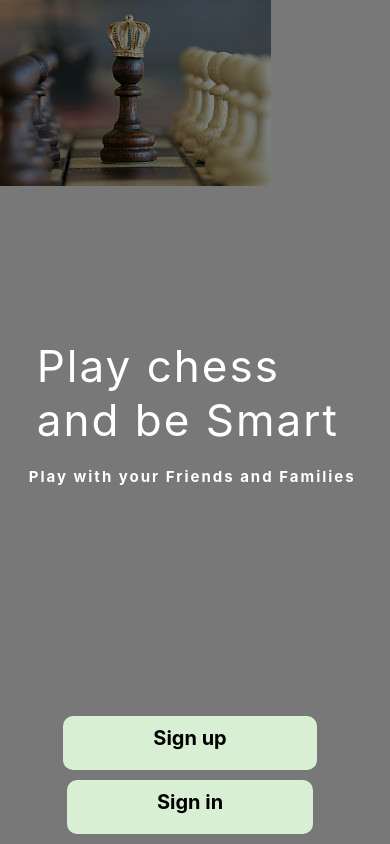
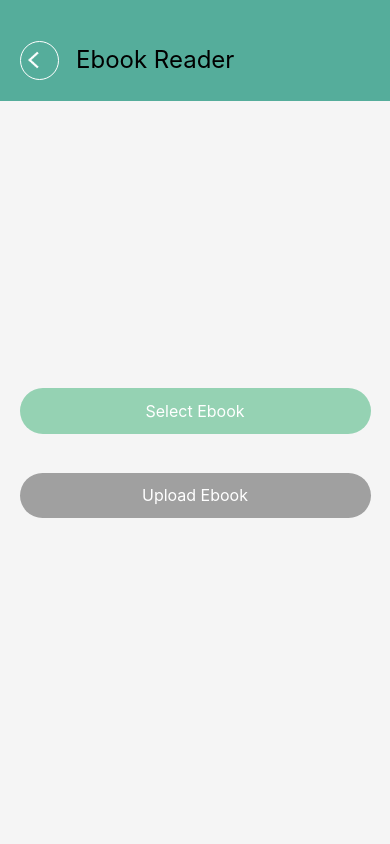
Before and after one commit to mnnlr/Chess_Vision_App_Client, a React Native app: screen /EbookReader in a window 390 px wide. Built offline with nearby package versions, Linux system fonts and the light colour scheme.

Commit message:
EbookReaderScreen

```diff
--- a/App.js
+++ b/App.js
@@ -20,6 +20,8 @@ import ContactusScreen from './screens/ContactusScreen';
 import PrivacyPolicyScreen from './screens/PrivacyPolicyScreen';
 import {enableScreens} from 'react-native-screens'
 import ChessGame from './screens/ChessGame';
+import EbookUploadScreen from './screens/EbookUploadScreen';
+import ImagePickerScreen from './screens/ImagePickerScreen';
 
 enableScreens()
 
@@ -48,6 +50,8 @@ function AppNavigator() {
           <Stack.Screen name='Piece' component={Piece} />
           <Stack.Screen name='Contact' component={ContactusScreen} options={{ headerShown: false }} />
           <Stack.Screen name='PrivacyPolicy' component={PrivacyPolicyScreen} options={{ headerShown: false }} />
+          <Stack.Screen name='EbookReader' component={EbookUploadScreen} options={{ headerShown: false }} />
+          <Stack.Screen name='UploadScreen' component={ImagePickerScreen} options={{ headerShown: false }} />
 
         </Stack.Navigator>
         <StatusBar style={isDarkTheme ? 'light' : 'dark'} />
--- a/app.json
+++ b/app.json
@@ -6,6 +6,14 @@
     "orientation": "default",
     "icon": "./assets/icon.png",
     "userInterfaceStyle": "light",
+    "plugins": [
+      [
+        "expo-document-picker",
+        {
+          "iCloudContainerEnvironment": "Production"
+        }
+      ]
+    ],
     "fonts": [
       {
         "Holtwood One SC": "./assets/fonts/HoltwoodOneSC-Regular.ttf"
--- /dev/null
+++ b/screens/EbookUploadScreen.js
@@ -0,0 +1,141 @@
+import React, { useState } from 'react';
+import { StyleSheet, Text, View, Alert, Platform, Pressable, Image, Dimensions } from 'react-native';
+import * as DocumentPicker from 'expo-document-picker';
+import { useNavigation } from '@react-navigation/native';
+import { useSelector } from 'react-redux';
+const { width, height } = Dimensions.get('window');
+
+const EbookUploadScreen = () => {
+    const [selectedEbook, setSelectedEbook] = useState(null);
+    const navigation = useNavigation();
+    const isDarkTheme = useSelector((state) => state.theme.isDarkTheme);
+
+    const pickDocument = async () => {
+        try {
+            const result = await DocumentPicker.getDocumentAsync({
+                type: Platform.OS === 'ios'
+                    ? ['com.adobe.pdf', 'org.idpf.epub']
+                    : ['application/epub+zip', 'application/pdf'],
+                copyToCacheDirectory: true,
+            });
+
+            if (result.assets && result.assets.length > 0) {
+                const file = result.assets[0];
+                setSelectedEbook(file);
+                Alert.alert('Success', `Ebook selected: ${file.name}`);
+            } else {
+                console.log('Document picking cancelled or failed');
+                Alert.alert('Info', 'No document was selected');
+            }
+        } catch (err) {
+            console.error('Error picking document:', err);
+            Alert.alert('Error', 'Failed to pick ebook. Please try again.');
+        }
+    };
+
+    const uploadEbook = () => {
+        if (selectedEbook) {
+            console.log('Uploading ebook:', selectedEbook.name);
+            Alert.alert('Upload', 'Ebook upload started (simulated)');
+        } else {
+            Alert.alert('Error', 'Please select an ebook first');
+        }
+    };
+
+    return (
+        <View style={[styles.container, { backgroundColor: isDarkTheme ? '#000' : '#F5F5F5' }]}>
+            <View style={[styles.firstContainer, { backgroundColor: isDarkTheme ? '#333' : '#55AD9B' }]}>
+                <View style={styles.arrowContainer}>
+                    <Pressable onPress={() => navigation.goBack()} style={styles.circle}>
+                        <Image source={require('../assets/Arrowback.png')} style={styles.arrowIcon} />
+                    </Pressable>
+                    <Text style={[styles.settingsText, { color: isDarkTheme ? '#fff' : '#000' }]}>Ebook Reader</Text>
+                </View>
+            </View>
+            <View style={styles.secondContainer}>
+            <Pressable style={styles.button} onPress={pickDocument}>
+                <Text style={styles.buttonText}>Select Ebook</Text>
+            </Pressable>
+            {selectedEbook && (
+                <Text style={styles.fileInfo}>Selected: {selectedEbook.name}</Text>
+            )}
+            <Pressable
+                style={[styles.button, !selectedEbook && styles.disabledButton]}
+                onPress={uploadEbook}
+                disabled={!selectedEbook}
+            >
+                <Text style={styles.buttonText}>Upload Ebook</Text>
+            </Pressable>
+            </View>
+        </View>
+    );
+};
+
+export default EbookUploadScreen;
+
+const styles = StyleSheet.create({
+    container: {
+        flex: 1,
+    },
+    title: {
+        fontSize: 24,
+        fontWeight: 'bold',
+        marginBottom: 20,
+    },
+    button: {
+        width: '90%',
+        paddingVertical: height * 0.015,
+        borderRadius: 40,
+        alignItems: 'center',
+        marginBottom: '10%',
+        backgroundColor: "#95D2B3"
+    },
+    disabledButton: {
+        backgroundColor: '#A0A0A0',
+    },
+    buttonText: {
+        color: 'white',
+        fontSize: 16,
+        textAlign: 'center',
+    },
+    fileInfo: {
+        marginTop: 10,
+        fontSize: 16,
+    },
+    firstContainer: {
+        width: '100%',
+        height: height * 0.12,
+        justifyContent: 'center',
+    },
+    secondContainer: {
+        flex: 1,
+        justifyContent:'center',
+        alignItems:'center'
+    },
+    arrowContainer: {
+        flexDirection: 'row',
+        alignItems: 'center',
+        paddingHorizontal: '5%',
+        marginTop: '5%',
+    },
+    circle: {
+        width: width * 0.1,
+        height: width * 0.1,
+        borderRadius: (width * 0.1) / 2,
+        marginRight: '5%',
+        justifyContent: 'center',
+        alignItems: 'center',
+        borderWidth: 1,
+        borderColor: '#fff'
+    },
+    arrowIcon: {
+        width: '60%',
+        height: '60%',
+        resizeMode: 'contain',
+    },
+    settingsText: {
+        fontSize: 24,
+        fontWeight: '400',
+        lineHeight: 32,
+    },
+});
--- a/screens/Home.js
+++ b/screens/Home.js
@@ -1,4 +1,4 @@
-import { StyleSheet, Text, View, Image, Dimensions, Pressable, ImageBackground, Modal, Alert } from 'react-native'
+import { StyleSheet, Text, View, Image, Dimensions, Pressable, ImageBackground, Modal, Alert, Linking } from 'react-native'
 import React, { useEffect, useState } from 'react'
 import { useFocusEffect, useNavigation, useRoute } from '@react-navigation/native';
 import { useSelector } from 'react-redux';
@@ -26,7 +26,6 @@ const Home = () => {
 
   //Setting Screen
   const handleSettingScreen = () => {
-    // navigation.navigate('Setting');
     handleNavigation('Setting');
   }
 
@@ -52,18 +51,19 @@ const Home = () => {
 
   //Profile Screen
   const handleProfileSection = () => {
-    // navigation.navigate('Profile');
     handleNavigation('Profile');
   }
 
   const handleGameScreen = ()=>{
-    // navigation.navigate("Game");
     handleNavigation("Game")
   };
 
   const handlePersonAddSection = ()=>{
-    // navigation.navigate('PersonAddSection');
-    handleNavigation("PersonAddSection")
+    handleNavigation("UploadScreen")
+  }
+
+  const handleEbookReader = ()=>{
+    handleNavigation("EbookReader")
   }
 
   useFocusEffect(
@@ -100,6 +100,9 @@ const Home = () => {
             </Pressable>
             <Pressable style={styles.menuItem} onPress={handleProfileSection}>
               <Text style={[styles.menuText, { color: isDarkTheme ? '#fff' : '#000' }]}>Profile</Text>
+            </Pressable>
+            <Pressable style={styles.menuItem} onPress={handleEbookReader}>
+              <Text style={[styles.menuText, { color: isDarkTheme ? '#fff' : '#000' }]}>eBook Reader</Text>
             </Pressable>
             <Pressable onPress={() => navigation.navigate('Login')} style={styles.menuItem}>
               <Text style={[styles.menuText, { color: isDarkTheme ? '#fff' : '#000' }]}>LogOut</Text>
@@ -164,7 +167,7 @@ const styles = StyleSheet.create({
   proButton: {
     marginTop: width * 0.02,
     width: width * 0.22,
-    height: width * 0.06,
+    height: width * 0.07,
     borderRadius: 8,
     justifyContent: 'center',
     alignItems: 'center',
--- /dev/null
+++ b/screens/ImagePickerScreen.js
@@ -0,0 +1,100 @@
+import React, { useState, useEffect } from 'react';
+import { View, TouchableOpacity, Image, StyleSheet, Text, Platform, ScrollView } from 'react-native';
+import * as ImagePicker from 'expo-image-picker';
+
+const ImagePickerScreen = () => {
+  const [imageUri, setImageUri] = useState(null);
+
+  const requestPermission = async () => {
+    if (Platform.OS !== 'web') {
+      const { status } = await ImagePicker.requestMediaLibraryPermissionsAsync();
+      if (status !== 'granted') {
+        alert('Sorry, we need camera roll permissions to make this work!');
+      }
+    }
+  };
+
+  const pickImage = async () => {
+    const result = await ImagePicker.launchImageLibraryAsync({
+      mediaTypes: ImagePicker.MediaTypeOptions.Images,
+      quality: 1,
+    });
+
+    if (!result.canceled) {
+      setImageUri(result.assets[0].uri);
+    }
+  };
+
+  const takePhoto = async () => {
+    const result = await ImagePicker.launchCameraAsync({
+      quality: 1,
+    });
+
+    if (!result.canceled) {
+      setImageUri(result.assets[0].uri);
+    }
+  };
+
+  useEffect(() => {
+    requestPermission();
+  }, []);
+
+  return (
+    <ScrollView contentContainerStyle={styles.container}>
+
+
+      <TouchableOpacity style={styles.button} onPress={takePhoto}>
+        <Text style={styles.buttonText}>Take Photo</Text>
+      </TouchableOpacity>
+
+      <TouchableOpacity style={styles.button} onPress={pickImage}>
+        <Text style={styles.buttonText}>Choose from Gallery</Text>
+      </TouchableOpacity>
+
+      {imageUri && (
+        <Image
+          source={{ uri: imageUri }}
+          style={styles.image}
+          resizeMode="contain"
+        />
+      )}
+    </ScrollView>
+  );
+};
+
+export default ImagePickerScreen;
+
+const styles = StyleSheet.create({
+  container: {
+    flexGrow: 1,
+    alignItems: 'center',
+    justifyContent: 'center',
+    padding: 20,
+  },
+  title: {
+    fontSize: 24,
+    fontWeight: 'bold',
+    marginBottom: 20,
+    color: '#333',
+  },
+  button: {
+    backgroundColor: '#669c59',
+    paddingVertical: 12,
+    paddingHorizontal: 25,
+    borderRadius: 25,
+    marginVertical: 10,
+    width: '80%',
+    alignItems: 'center',
+  },
+  buttonText: {
+    color: '#FFF',
+    fontSize: 16,
+    fontWeight: '600',
+  },
+  image: {
+    width: '100%',
+    height: undefined,
+    aspectRatio: 1,
+    marginTop: 20,
+  },
+});
```
Also changed, not shown: package.json (+7 -4 lines), assets/FileUploadIcon.png (added), 1 other file (tests, documents, lock files or other folders).
